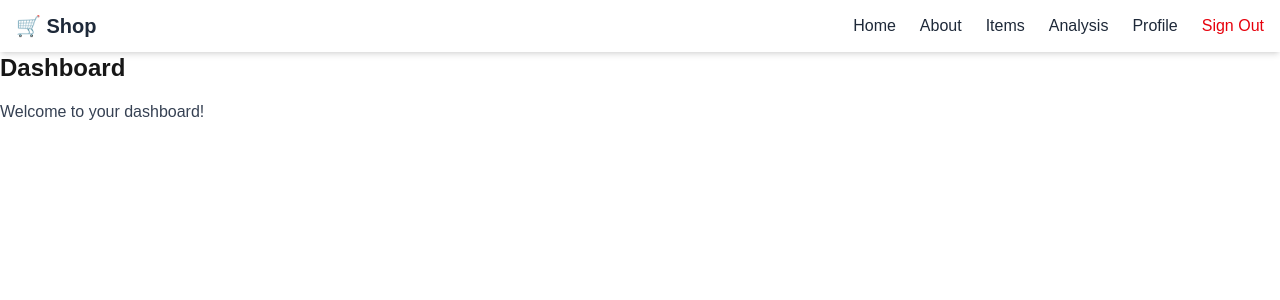
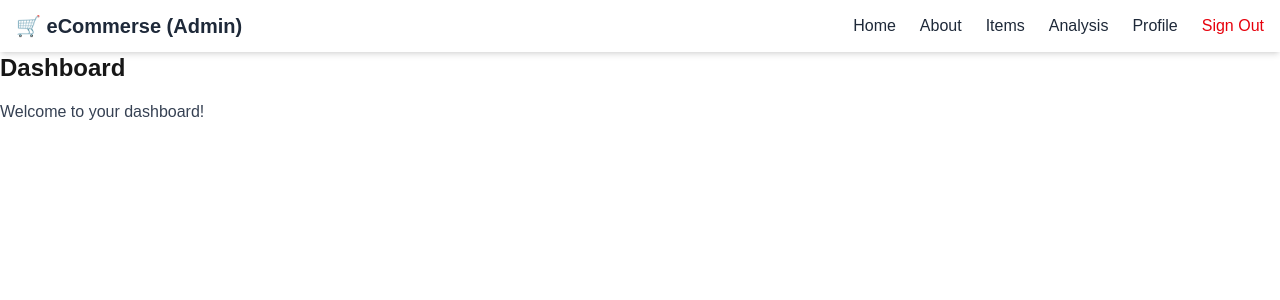
Before and after one commit to sujanpuri/eCommerse-Admin, a Next.js app in the folder frontend/: page /routes/dashboard in a window 1280 px wide. Shown: the top 300 px of the page. Built offline with nearby package versions, Linux system fonts and the light colour scheme.

Commit message:
Built: NavBar & Dashboard Intefration

```diff
--- a/frontend/app/components/navbar.js
+++ b/frontend/app/components/navbar.js
@@ -42,7 +42,7 @@ export default function Navbar() {
       {/* NAVBAR */}
       <nav className="bg-white text-gray-800 w-full shadow-md sticky top-0 z-50">
         <div className="max-w-7xl mx-auto px-4 py-3 flex items-center justify-between">
-          <div className="text-xl font-bold">🛒 Shop</div>
+          <div className="text-xl font-bold">🛒 eCommerse (Admin)</div>
 
           {/* Desktop Menu */}
           <div className="hidden md:flex gap-6 items-center">
@@ -95,7 +95,7 @@ export default function Navbar() {
       {/* RIGHT-SIDED MENU (Mobile Only) */}
       <div
         id="mobileMenu"
-        className={`fixed top-0 right-0 h-full w-64 bg-white shadow-xl z-40 transform transition-transform duration-300 ease-in-out ${
+        className={`fixed top-0 right-0 h-full w-64 bg-white text-gray-800 shadow-xl z-40 transform transition-transform duration-300 ease-in-out ${
           menuOpen ? "translate-x-0" : "translate-x-full"
         } md:hidden`}
       >
```
